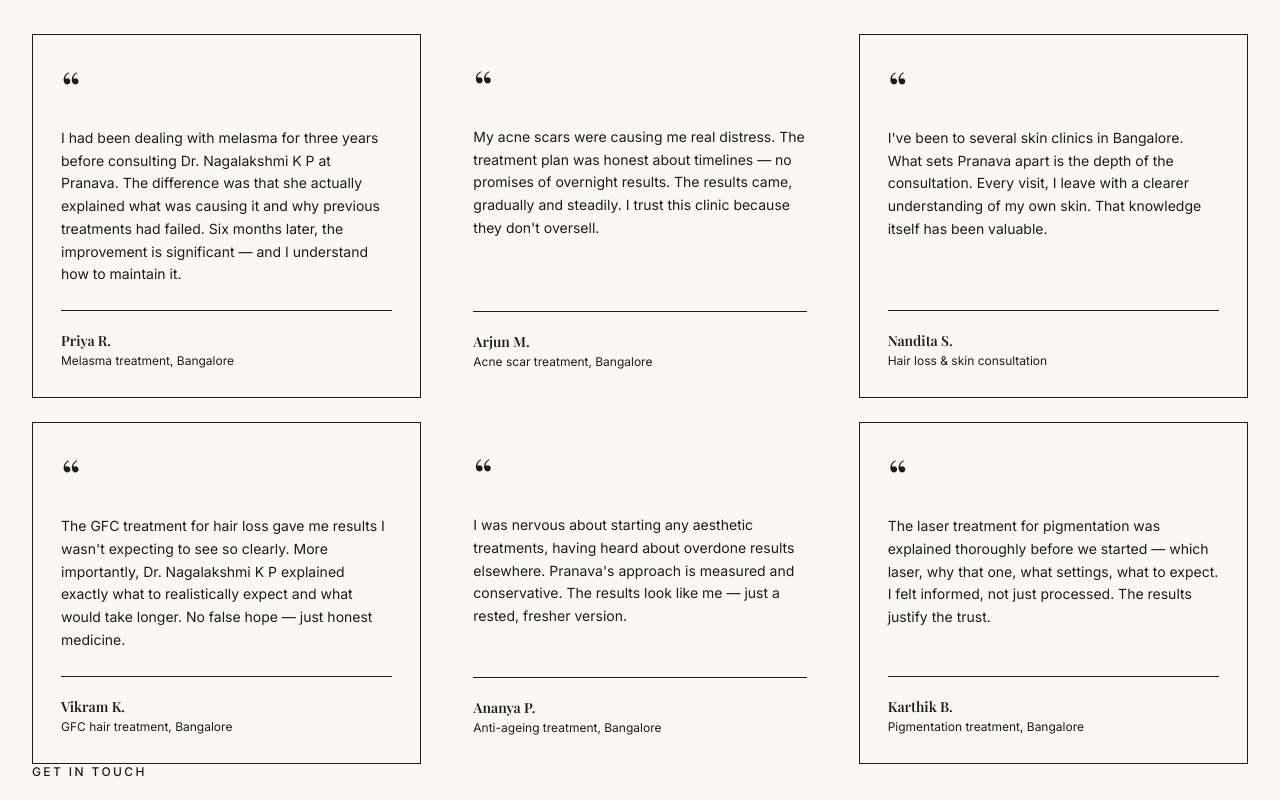
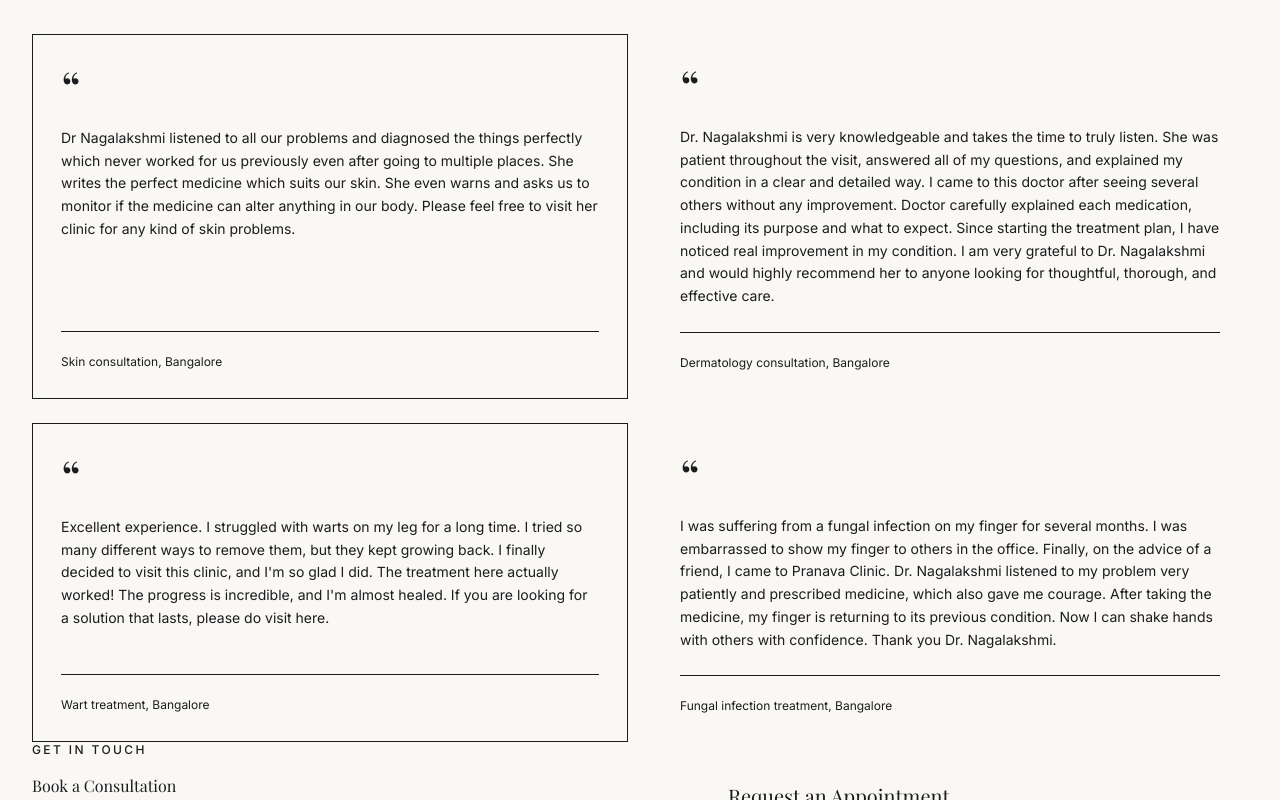
Before and after one commit to subrahmanya-kp/project_jay, a Next.js app: page / in a window 1280 px wide. Shown: the part 3100-3900 px from the top of the page. Built offline with nearby package versions, Linux system fonts and the light colour scheme; no server answers.

Commit message:
Added testimonials

```diff
--- a/components/Testimonials.tsx
+++ b/components/Testimonials.tsx
@@ -2,44 +2,30 @@
   {
     id: 1,
     quote:
-      "I had been dealing with melasma for three years before consulting Dr. Nagalakshmi K P at Pranava. The difference was that she actually explained what was causing it and why previous treatments had failed. Six months later, the improvement is significant — and I understand how to maintain it.",
-    name: "Priya R.",
-    detail: "Melasma treatment, Bangalore",
+      "Dr Nagalakshmi listened to all our problems and diagnosed the things perfectly which never worked for us previously even after going to multiple places. She writes the perfect medicine which suits our skin. She even warns and asks us to monitor if the medicine can alter anything in our body. Please feel free to visit her clinic for any kind of skin problems.",
+    name: "Patient",
+    detail: "Skin consultation, Bangalore",
   },
   {
     id: 2,
     quote:
-      "My acne scars were causing me real distress. The treatment plan was honest about timelines — no promises of overnight results. The results came, gradually and steadily. I trust this clinic because they don't oversell.",
-    name: "Arjun M.",
-    detail: "Acne scar treatment, Bangalore",
+      "Dr. Nagalakshmi is very knowledgeable and takes the time to truly listen. She was patient throughout the visit, answered all of my questions, and explained my condition in a clear and detailed way. I came to this doctor after seeing several others without any improvement. Doctor carefully explained each medication, including its purpose and what to expect. Since starting the treatment plan, I have noticed real improvement in my condition. I am very grateful to Dr. Nagalakshmi and would highly recommend her to anyone looking for thoughtful, thorough, and effective care.",
+    name: "Patient",
+    detail: "Dermatology consultation, Bangalore",
   },
   {
     id: 3,
     quote:
-      "I've been to several skin clinics in Bangalore. What sets Pranava apart is the depth of the consultation. Every visit, I leave with a clearer understanding of my own skin. That knowledge itself has been valuable.",
-    name: "Nandita S.",
-    detail: "Hair loss & skin consultation",
+      "Excellent experience. I struggled with warts on my leg for a long time. I tried so many different ways to remove them, but they kept growing back. I finally decided to visit this clinic, and I'm so glad I did. The treatment here actually worked! The progress is incredible, and I'm almost healed. If you are looking for a solution that lasts, please do visit here.",
+    name: "Patient",
+    detail: "Wart treatment, Bangalore",
   },
   {
     id: 4,
     quote:
-      "The GFC treatment for hair loss gave me results I wasn't expecting to see so clearly. More importantly, Dr. Nagalakshmi K P explained exactly what to realistically expect and what would take longer. No false hope — just honest medicine.",
-    name: "Vikram K.",
-    detail: "GFC hair treatment, Bangalore",
-  },
-  {
-    id: 5,
-    quote:
-      "I was nervous about starting any aesthetic treatments, having heard about overdone results elsewhere. Pranava's approach is measured and conservative. The results look like me — just a rested, fresher version.",
-    name: "Ananya P.",
-    detail: "Anti-ageing treatment, Bangalore",
-  },
-  {
-    id: 6,
-    quote:
-      "The laser treatment for pigmentation was explained thoroughly before we started — which laser, why that one, what settings, what to expect. I felt informed, not just processed. The results justify the trust.",
-    name: "Karthik B.",
-    detail: "Pigmentation treatment, Bangalore",
+      "I was suffering from a fungal infection on my finger for several months. I was embarrassed to show my finger to others in the office. Finally, on the advice of a friend, I came to Pranava Clinic. Dr. Nagalakshmi listened to my problem very patiently and prescribed medicine, which also gave me courage. After taking the medicine, my finger is returning to its previous condition. Now I can shake hands with others with confidence. Thank you Dr. Nagalakshmi.",
+    name: "Patient",
+    detail: "Fungal infection treatment, Bangalore",
   },
 ];
 
@@ -58,12 +44,12 @@
         </div>
 
         {/* Grid */}
-        <div className="grid md:grid-cols-2 lg:grid-cols-3 gap-6">
+        <div className="grid md:grid-cols-2 gap-6">
           {testimonials.map((t, i) => (
             <blockquote
               key={t.id}
               className={`p-7 flex flex-col ${
-                i % 3 === 1 ? "bg-champagne" : "bg-warm-white border border-border"
+                i % 2 === 1 ? "bg-champagne" : "bg-warm-white border border-border"
               }`}
             >
               {/* Quote mark */}
@@ -79,9 +65,6 @@
               </p>
 
               <footer className="mt-6 pt-5 border-t border-border">
-                <p className="font-serif text-sm font-semibold text-ink">
-                  {t.name}
-                </p>
                 <p className="font-sans text-xs text-muted mt-0.5">{t.detail}</p>
               </footer>
             </blockquote>
```
